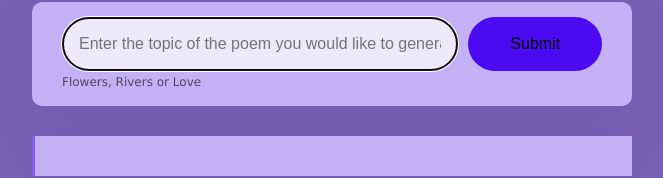
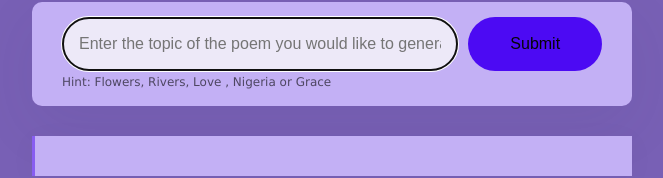
Before and after one commit to 03Grace/Poem-Generator, a plain HTML site: page index.html in a window 1280 px wide. Shown: the part 256-434 px from the top of the page, without its empty margins (308-971 px from the left). Drawn offline with nearby package versions, Linux system fonts and the light colour scheme.

Commit message:
Update index.html

```diff
--- a/index.html
+++ b/index.html
@@ -27,7 +27,9 @@
             />
             <input type="submit" class="submit" />
           </form>
-          <small class="hint"> Flowers, Rivers or Love</small>
+          <small class="hint">
+            Hint: Flowers, Rivers, Love , Nigeria or Grace</small
+          >
         </div>
 
         <div class="poem" id="poem"></div>
```
